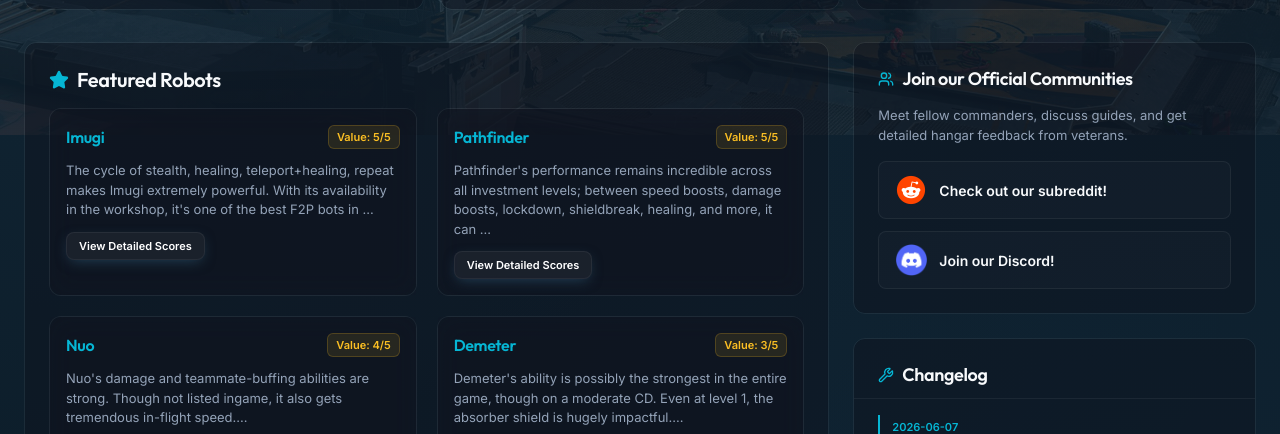
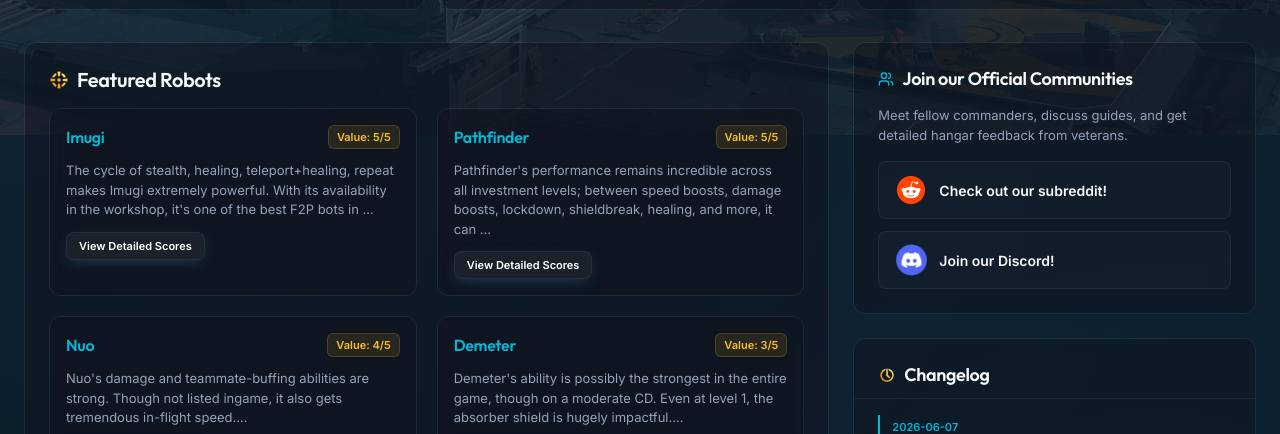
Before and after one commit to War-Robots-Guide/website, a React (Vite) app: page / in a window 1280 px wide. Shown: the part 665-1099 px from the top of the page. Built offline with nearby package versions, Linux system fonts and the light colour scheme.

Commit message:
style: replace Featured Robots and Changelog SVGs with role_sniper_top.png and time_gold.png

```diff
--- a/src/components/dashboard/DashboardTab.jsx
+++ b/src/components/dashboard/DashboardTab.jsx
@@ -1,5 +1,5 @@
 import { useMemo } from 'react';
-import { Star, Users, Wrench } from 'lucide-react';
+import { Users } from 'lucide-react';
 import robotGuideData from '../../data/robot_guide.json';
 import weaponsDpsData from '../../data/weapons_dps.json';
 
@@ -101,7 +101,7 @@ export function DashboardTab({ onTabChange }) {
         <div style={{ display: 'flex', flexDirection: 'column', gap: '24px' }}>
           <div className="glass-panel">
             <h3 style={{ fontSize: '20px', marginBottom: '16px', display: 'flex', alignItems: 'center', gap: '8px' }}>
-              <Star className="cyan-glow-text" size={20} fill="currentColor" /> Featured Robots
+              <img src="/icons/role_sniper_top.png" alt="" style={{ width: '20px', height: '20px', objectFit: 'contain' }} /> Featured Robots
             </h3>
             <div className="dashboard-grid">
               {/* Show high-value robots (Value Rating >= 3) sorted by rating */}
@@ -183,7 +183,7 @@ export function DashboardTab({ onTabChange }) {
               gap: '8px',
               borderBottom: '1px solid var(--border-light)'
             }}>
-              <Wrench size={16} className="cyan-glow-text" /> Changelog
+              <img src="/icons/time_gold.png" alt="" style={{ width: '18px', height: '18px', objectFit: 'contain' }} /> Changelog
             </h3>
             <div style={{
               maxHeight: '480px',
```
